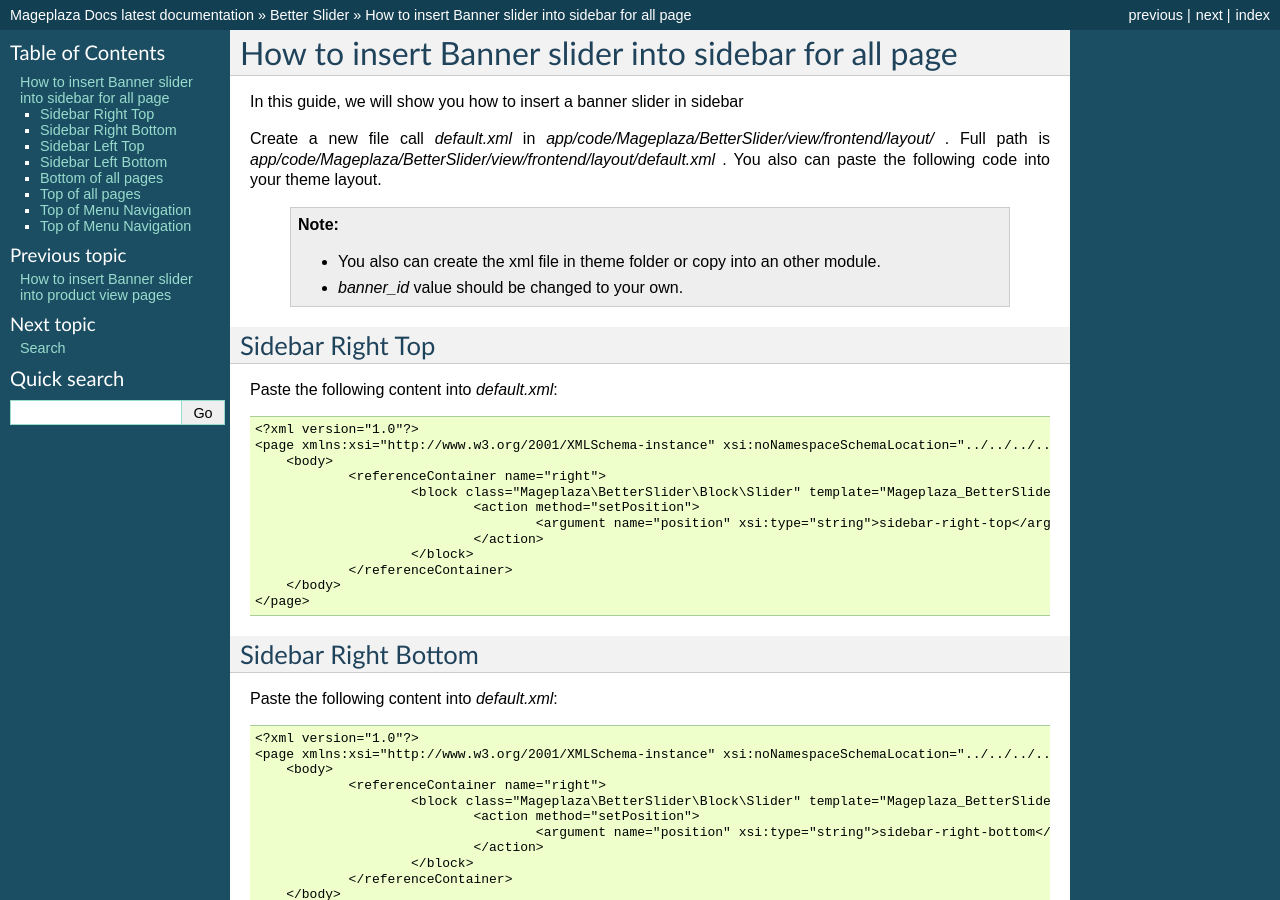
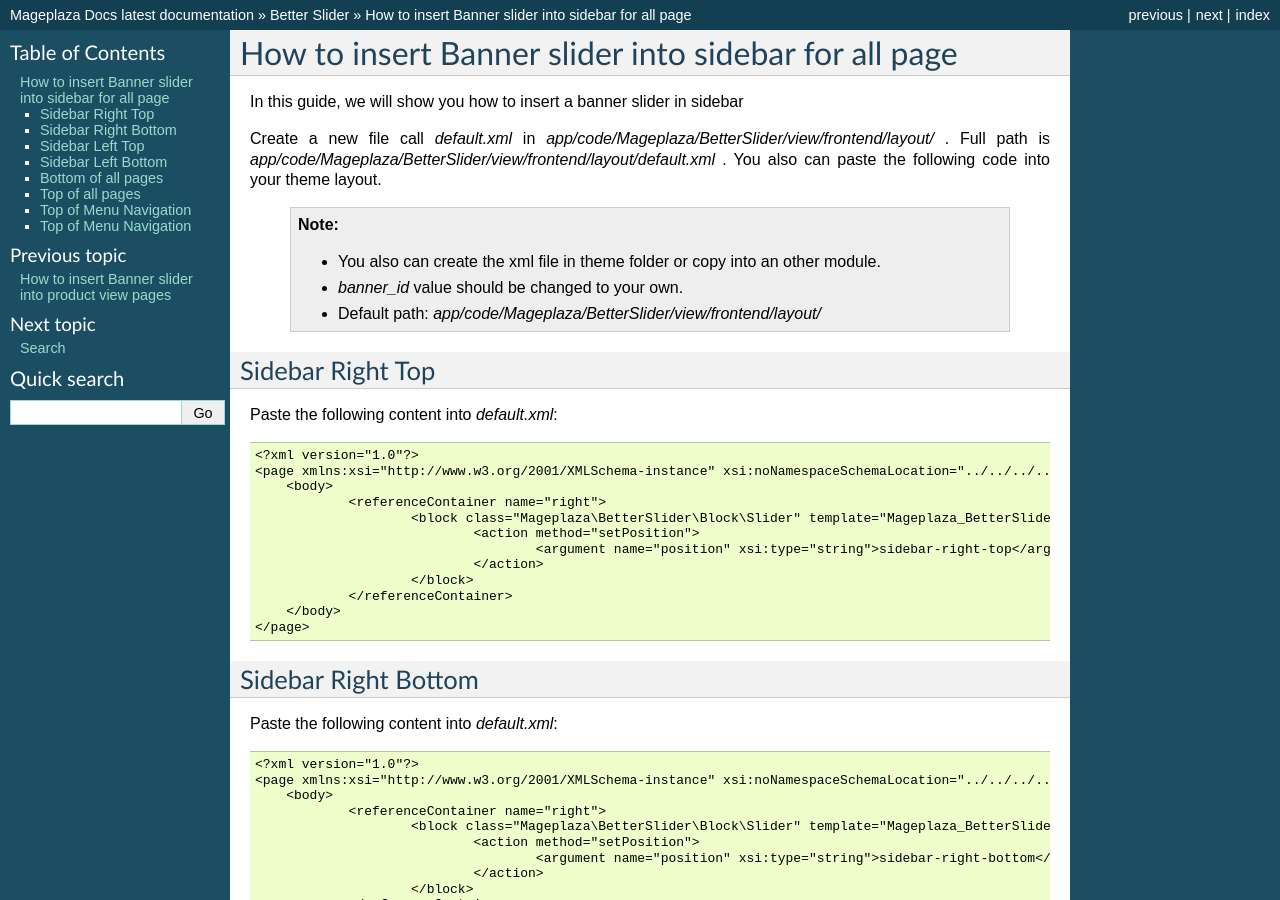
Before and after one commit to magepages/mpdocs, a Sphinx documentation site: the page built from docs/banner-slider-m2/how-to-insert-banner-slider-into-sidebar-all-pages.rst, in a window 1280 px wide and 900 px high. Built offline with Sphinx 7.4.7, drawn with Linux system fonts in a browser that asks for light colours; pages that are not in the unit, such as notebooks, are missing from menus.

Commit message:
Auto update

```diff
--- a/docs/banner-slider-m2/how-to-insert-banner-slider-into-sidebar-all-pages.rst
+++ b/docs/banner-slider-m2/how-to-insert-banner-slider-into-sidebar-all-pages.rst
@@ -8,7 +8,7 @@
     .. note::
         - You also can create the xml file in theme folder or copy into an other module.
         - `banner_id` value should be changed to your own.
-
+        - Default path: `app/code/Mageplaza/BetterSlider/view/frontend/layout/`
 
 
 
```
